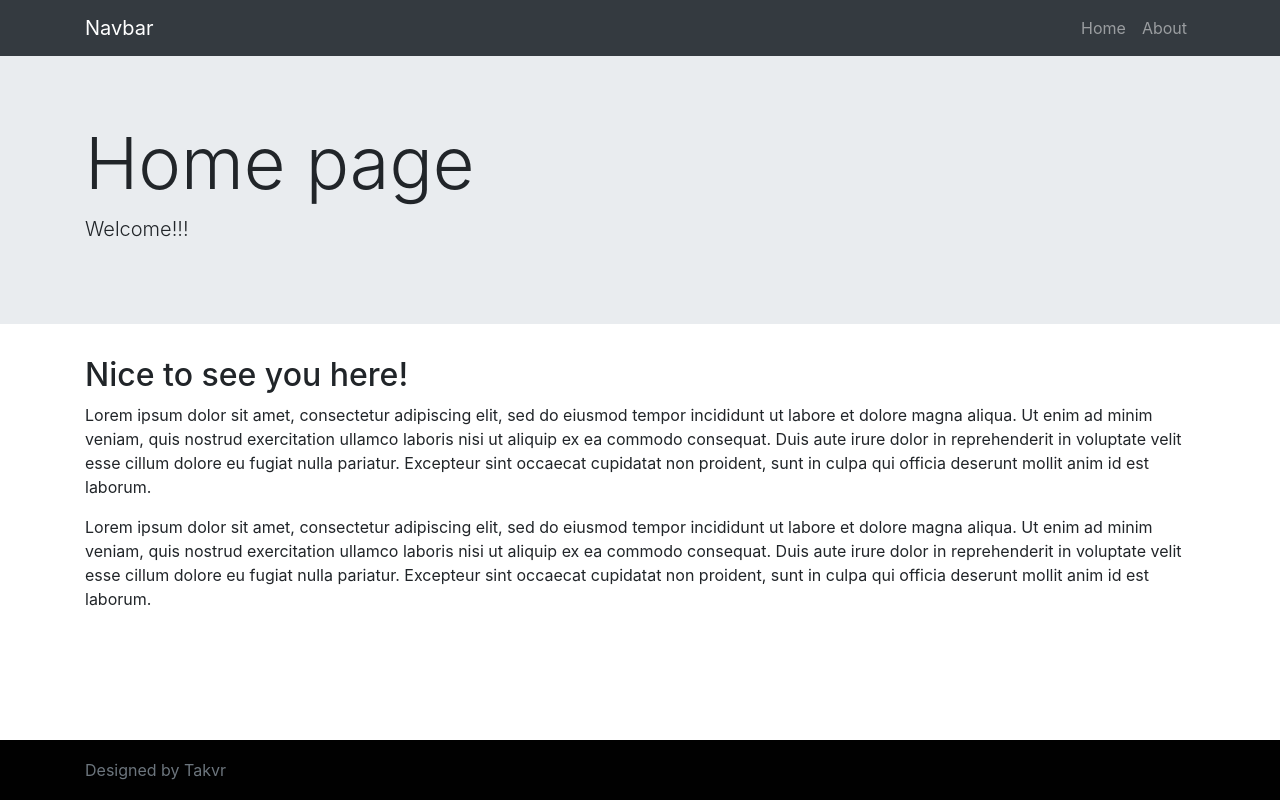
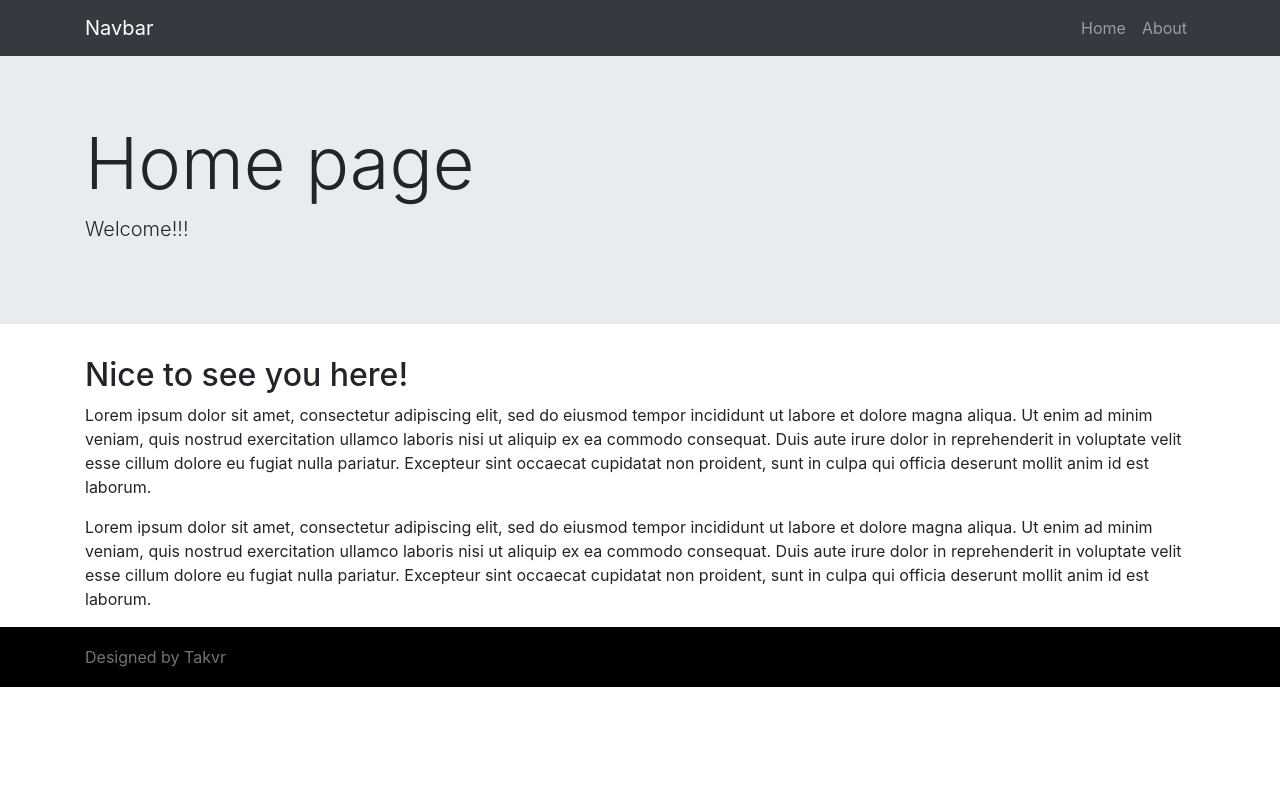
Before and after one commit to takvr/react-website, a React (Create React App) app: page / in a window 1280 px wide. Built offline with nearby package versions, Linux system fonts and the light colour scheme.

Commit message:
Update Footer.css

```diff
--- a/src/components/Footer.css
+++ b/src/components/Footer.css
@@ -1,5 +1,5 @@
 .footer {
-    position: absolute;
+    position: static;
     bottom: 0;
     width: 100%;
     height: 60px;
```
